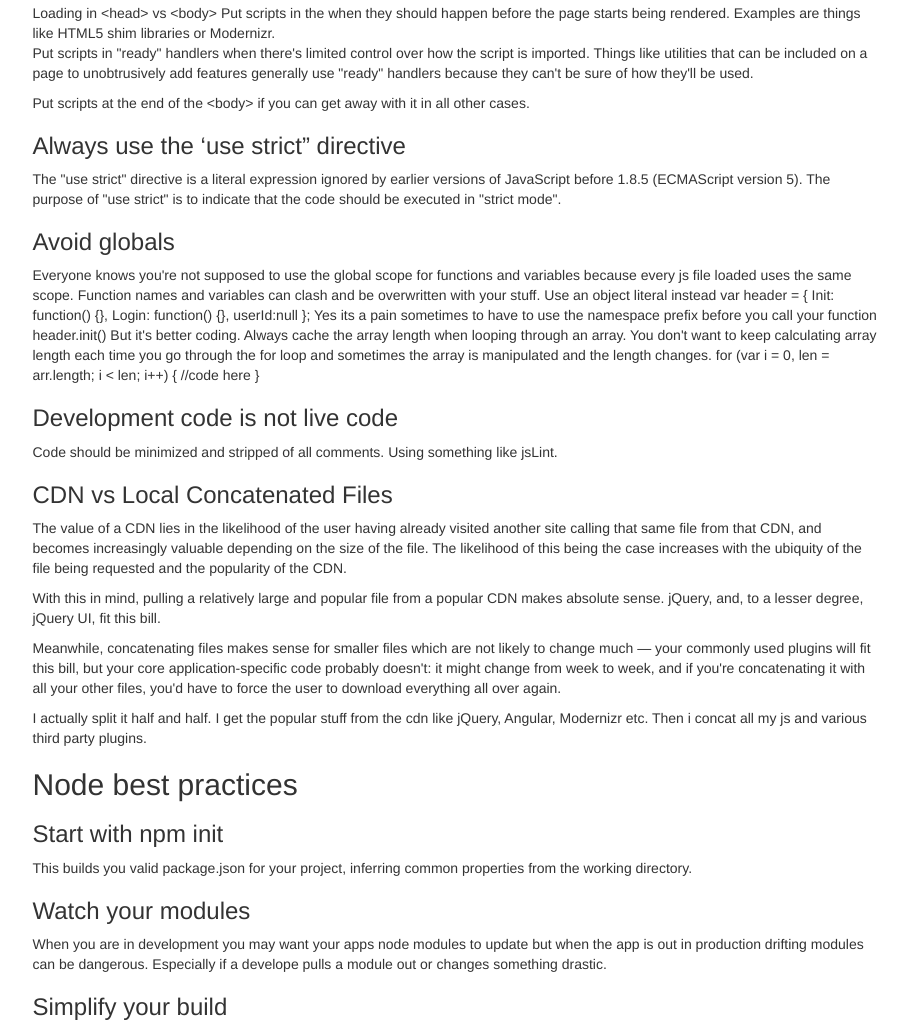
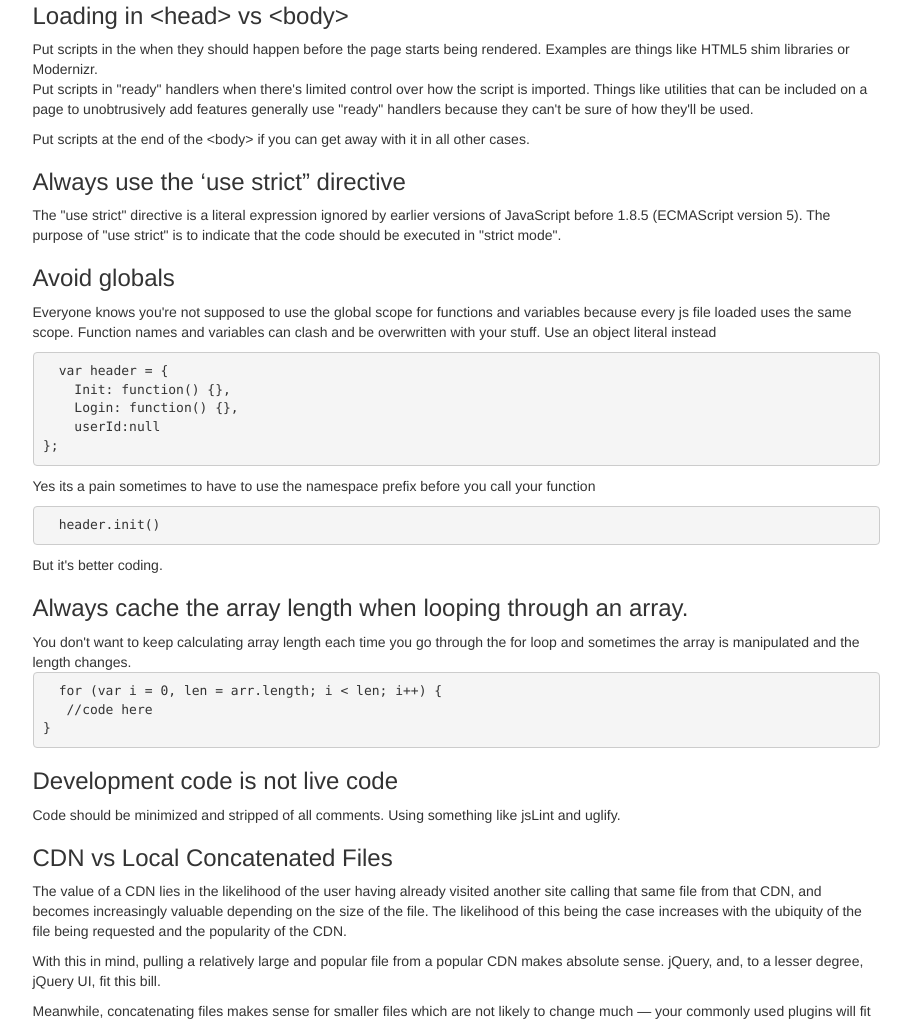
Before and after one commit to josephnwachukwu/Front-End-Dev-Guidelines, a website: page index.html in a window 1280 px wide. Shown: the part 2760-3785 px from the top of the page, without its empty margins (330-1241 px from the left). Drawn offline with Linux system fonts and the light colour scheme.

Commit message:
formatting

```diff
--- a/index.html
+++ b/index.html
@@ -177,41 +177,50 @@ For android devices you should link to the manifest using link.
   <li><strong>TypeScript</strong> provides an optional typing system while pulling in features from future versions of JavaScript (ES6 and ES7).</li>
 </ul>
 <blockquote>Note: a lot of the transpilers out there (i.e. babel, TypeScript) will allow you to use features from future versions of JavaScript today and exporting code that will still run in today's browsers.</blockquote>
-Loading in &lt;head&gt; vs &lt;body&gt;
+<h3>Loading in &lt;head&gt; vs &lt;body&gt;</h3>
 Put scripts in the <head> when they should happen before the page starts being rendered. Examples are things like HTML5 shim libraries or Modernizr.
 
 <p>
   Put scripts in "ready" handlers when there's limited control over how the script is imported. Things like utilities that can be included on a page to unobtrusively add features generally use "ready" handlers because they can't be sure of how they'll be used.
 </p>
-
-
-Put scripts at the end of the &lt;body&gt; if you can get away with it in all other cases.
+<p>Put scripts at the end of the &lt;body&gt; if you can get away with it in all other cases.
+</p>
 <h3>Always use the ‘use strict” directive </h3>
-The "use strict" directive is a literal expression ignored by earlier versions of JavaScript before 1.8.5 (ECMAScript version 5). The purpose of "use strict" is to indicate that the code should be executed in "strict mode".
+<p>The "use strict" directive is a literal expression ignored by earlier versions of JavaScript before 1.8.5 (ECMAScript version 5). The purpose of "use strict" is to indicate that the code should be executed in "strict mode".
+</p>
 
 <h3>Avoid globals</h3>
-Everyone knows you're not supposed to use the global scope for functions and variables because every js file loaded uses the same scope. Function names and variables can clash and be overwritten with your stuff. Use an object literal instead
+<p>Everyone knows you're not supposed to use the global scope for functions and variables because every js file loaded uses the same scope. Function names and variables can clash and be overwritten with your stuff. Use an object literal instead</p>
 
-var header = {
+<pre>
+  var header = {
     Init: function() {},
     Login: function() {},
     userId:null
 };
+</pre>
 
-Yes its a pain sometimes to have to use the namespace prefix before you call your function
+<p>Yes its a pain sometimes to have to use the namespace prefix before you call your function </p>
 
-header.init()
+<pre>
+  header.init()
+</pre>
+<p>But it's better coding.</p>
 
-But it's better coding.
-Always cache the array length when looping through an array.
+<h3>Always cache the array length when looping through an array.</h3>
 You don't want to keep calculating array length each time you go through the for loop and sometimes the array is manipulated and the length changes.
 
-for (var i = 0, len = arr.length; i < len; i++) {
+<pre>
+  for (var i = 0, len = arr.length; i < len; i++) {
    //code here
 }
+</pre>
 
 <h3>Development code is not live code</h3>
-Code should be minimized and stripped of all comments. Using something like jsLint.
+<p>
+  Code should be minimized and stripped of all comments. Using something like jsLint and uglify.
+</p>
+
 <h3>CDN vs Local Concatenated Files</h3>
 <p>The value of a CDN lies in the likelihood of the user having already visited another site calling that same file from that CDN, and becomes increasingly valuable depending on the size of the file. The likelihood of this being the case increases with the ubiquity of the file being requested and the popularity of the CDN.</p>
 
@@ -230,7 +239,7 @@ When you are in development you may want your apps node modules to update but wh
 Rather than picking between the best task runner or inheriting large complex build try and simplify your build by using a ‘vanilla’ build without bower, gulp, or grunt.
 <h2>Production Ready Code and Deliverables</h2>
 <h3>Minifying and linting code</h3>
-Use the <script> tag to include your JavaScript files at the bottom of your HTML document just before the closing </body> tag. For optimal page performance, concatenate your JavaScript into as few files as possible.
+Use the &lt;script&gt; tag to include your JavaScript files at the bottom of your HTML document just before the closing </body> tag. For optimal page performance, concatenate your JavaScript into as few files as possible.
 h3Use external JavaScript files.
 Do NOT include JavaScript in-line in the page unless there is a good reason.
 Using package managers
```
